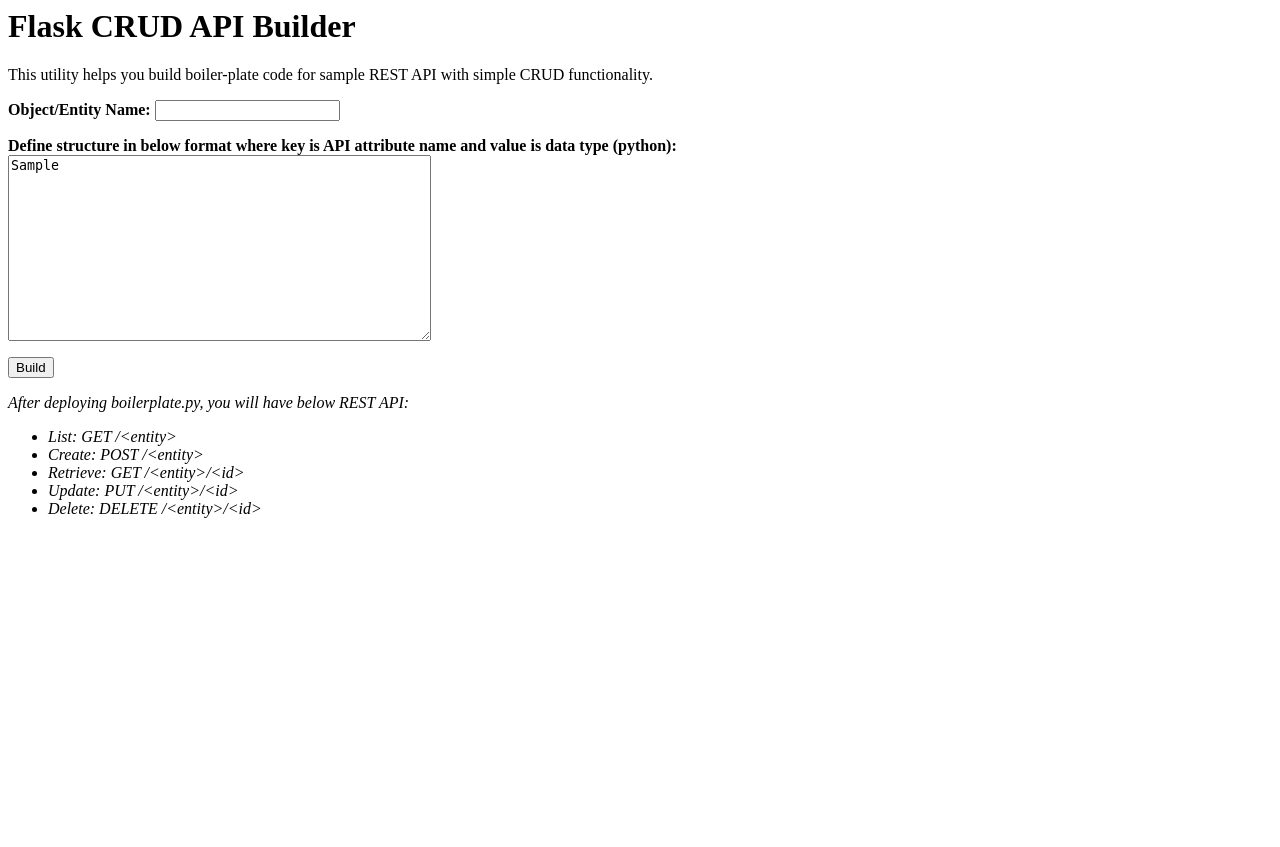
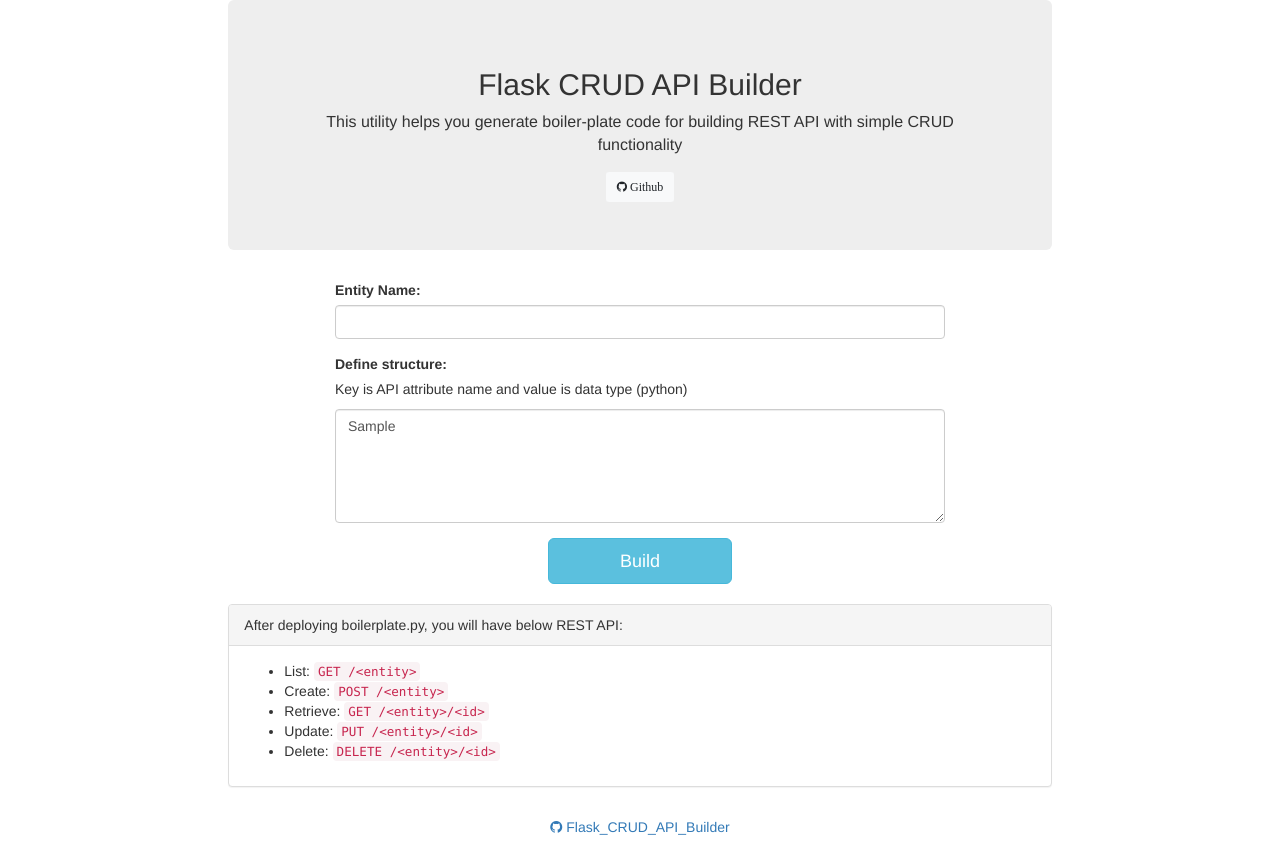
Before and after one commit to Bhakti11-2/Flask_CRUD_API_Builder, a Flask app: template templates/builder.html in a window 1280 px wide. Before the commit the page ends 518 px from the top, so only its background shows below. Run offline with Flask 2, Linux system fonts and the light colour scheme; the template is opened without the code that fills it: most values are stand-ins (such as "Sample title", 1, 10 or a date in 2020); some libraries are stand-ins or nearby versions.

Commit message:
Bootstrap html design

```diff
--- a/builder.py
+++ b/builder.py
@@ -16,7 +16,7 @@
 @app.route('/result',methods = ['POST'])
 def final_data():
    if request.method == 'POST':
-      path_name = request.form["object/entity_name"]
+      path_name = request.form["entity"]
       structure_format = request.form["structure"]
       with open("boilerplate_template.py", "r") as f:
          data = f.read()
--- a/templates/builder.html
+++ b/templates/builder.html
@@ -1,25 +1,82 @@
+<!DOCTYPE html>
 <html>
+<head>
+    <meta charset="UTF-8">
+    <title>Flask CRUD API Builder</title>
+    <!-- bootstrap css framework -->
+    <link rel="stylesheet" href="https://cdn.jsdelivr.net/npm/bootstrap@4.3.1/dist/css/bootstrap.min.css" integrity="sha384-ggOyR0iXCbMQv3Xipma34MD+dH/1fQ784/j6cY/iJTQUOhcWr7x9JvoRxT2MZw1T" crossorigin="anonymous">
+    <!-- icons-->
+    <script src="https://code.jquery.com/jquery-3.3.1.slim.min.js" integrity="sha384-q8i/X+965DzO0rT7abK41JStQIAqVgRVzpbzo5smXKp4YfRvH+8abtTE1Pi6jizo" crossorigin="anonymous"></script>
+    <!-- boostrap javascript-->
+    <script src="https://cdn.jsdelivr.net/npm/popper.js@1.14.7/dist/umd/popper.min.js" integrity="sha384-UO2eT0CpHqdSJQ6hJty5KVphtPhzWj9WO1clHTMGa3JDZwrnQq4sF86dIHNDz0W1" crossorigin="anonymous"></script>
+    <!-- jquery csn-->
+    <script src="https://cdn.jsdelivr.net/npm/bootstrap@4.3.1/dist/js/bootstrap.min.js" integrity="sha384-JjSmVgyd0p3pXB1rRibZUAYoIIy6OrQ6VrjIEaFf/nJGzIxFDsf4x0xIM+B07jRM" crossorigin="anonymous"></script>
+</head>
 <body>
+<div class="container-fluid">
+    <div class="row">
+        <div class="col-sm-2"></div>
+        <div class="col-sm-8">
+            <div class="jumbotron text-center">
+                <h2>Flask CRUD API Builder</h2>
+                <p style="font-size: 16px">This utility helps you generate boiler-plate code for building REST API with simple CRUD functionality</p>
+                <a class="btn btn-light fa fa-github btn-sm" href="https://github.com/Bhakti11-2/Flask_CRUD_API_Builder"> Github</a>
+            </div>
+        </div>
+        <div class="col-sm-2"></div>
+
+        <div class="col-sm-3"></div>
+        <div class="col-sm-6">
             <form action = "/result" method = "POST">
-         <h1>Flask CRUD API Builder</h1>
-         <p>This utility helps you build boiler-plate code for sample REST API with simple CRUD functionality.</p>
-         <p><b>Object/Entity Name: </b><input type = "text" name = "object/entity_name" /></p>
-         <label for="text"><b>Define structure in below format where key is API attribute name and value is data type (python):</b></label>
+                <div class="form-group">
+                    <label for="entity">Entity Name:</label>
+                    <input type="text" id="entity" name="entity" class="form-control">
+                </div>
+                <div class="form-group">
+                    <label for="structure">Define structure:</label>
+                    <p>Key is API attribute name and value is data type (python)</p>
+                    <textarea class="form-control" id="structure" name="structure" rows="5">{{sample_structure}}</textarea>
+                </div>
+                <div class="row">
+                    <div class="col-sm-4"></div>
+                    <div class="col-sm-4">
+                        <button type="submit" class="btn btn-info btn-block btn-lg">Build</button>
                         <br>
-         <textarea id="text" name="structure" rows="12" cols="50">{{sample_structure}}</textarea>
-         <br/>
-         <p><input type = "submit" value = "Build" /></p>
-         <p><i>After deploying boilerplate.py, you will have below REST API:</i></p>
+                    </div>
+                    <div class="col-sm-4"></div>
+                </div>
+            </form>
+        </div>
+        <div class="col-sm-3"></div>
+
+        <div class="col-sm-2"></div>
+        <div class="col-sm-8">
+            <div class="panel panel-default">
+                <div class="panel-heading">After deploying boilerplate.py, you will have below REST API:</div>
+                <div class="panel-body">
                     <ul>
-            <i>
-            <li>List: GET /&lt;entity&gt;</li>
-            <li>Create: POST /&lt;entity&gt;</li>
-            <li>Retrieve: GET /&lt;entity&gt;/&lt;id&gt;</li>
-            <li>Update: PUT /&lt;entity&gt;/&lt;id&gt;</li>
-            <li>Delete: DELETE /&lt;entity&gt;/&lt;id&gt;</li>
-            </i>
+                        <li>List: <code>GET /&lt;entity&gt;</code></li>
+                        <li>Create: <code>POST /&lt;entity&gt;</code></li>
+                        <li>Retrieve: <code>GET /&lt;entity&gt;/&lt;id&gt;</code></li>
+                        <li>Update: <code>PUT /&lt;entity&gt;/&lt;id&gt;</code></li>
+                        <li>Delete: <code>DELETE /&lt;entity&gt;/&lt;id&gt;</code></li>
                     </ul>
+                </div>
+            </div>
 
-      </form>
+            <link href="https://maxcdn.bootstrapcdn.com/font-awesome/4.4.0/css/font-awesome.min.css" rel="stylesheet"/>
+            <link href="https://maxcdn.bootstrapcdn.com/bootstrap/3.3.5/css/bootstrap.min.css" rel="stylesheet"/>
+            <footer class="page-footer font-small blue">
+
+                <div class="footer-copyright text-center py-3">
+                    <a href="#"><i class="fa fa-github"></i></a>
+                    <a href="https://github.com/Bhakti11-2/Flask_CRUD_API_Builder"> Flask_CRUD_API_Builder</a>
+                </div>
+            </footer>
+        </div>
+        <div class="col-sm-2"></div>
+
+    </div>
+</div>
 </body>
 </html>
```
Lines whose indentation alone changed are shown as unchanged.
